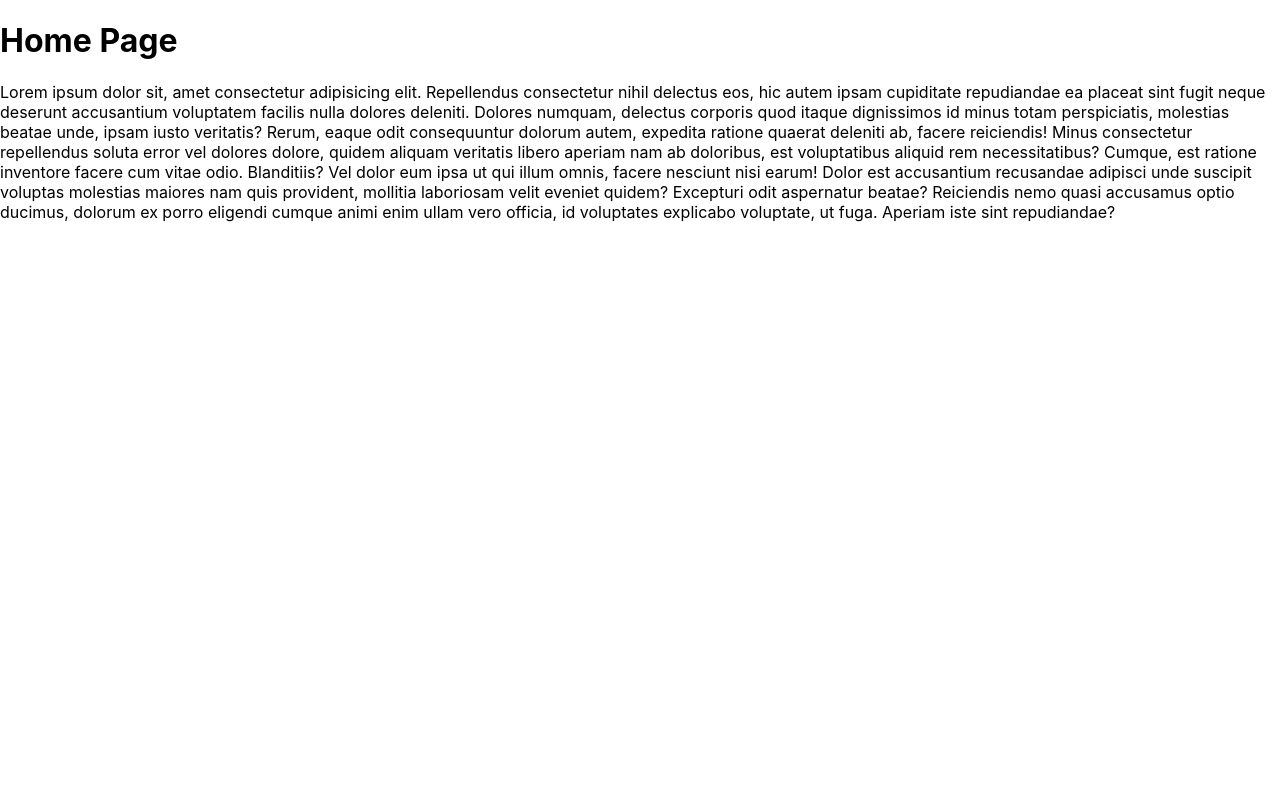
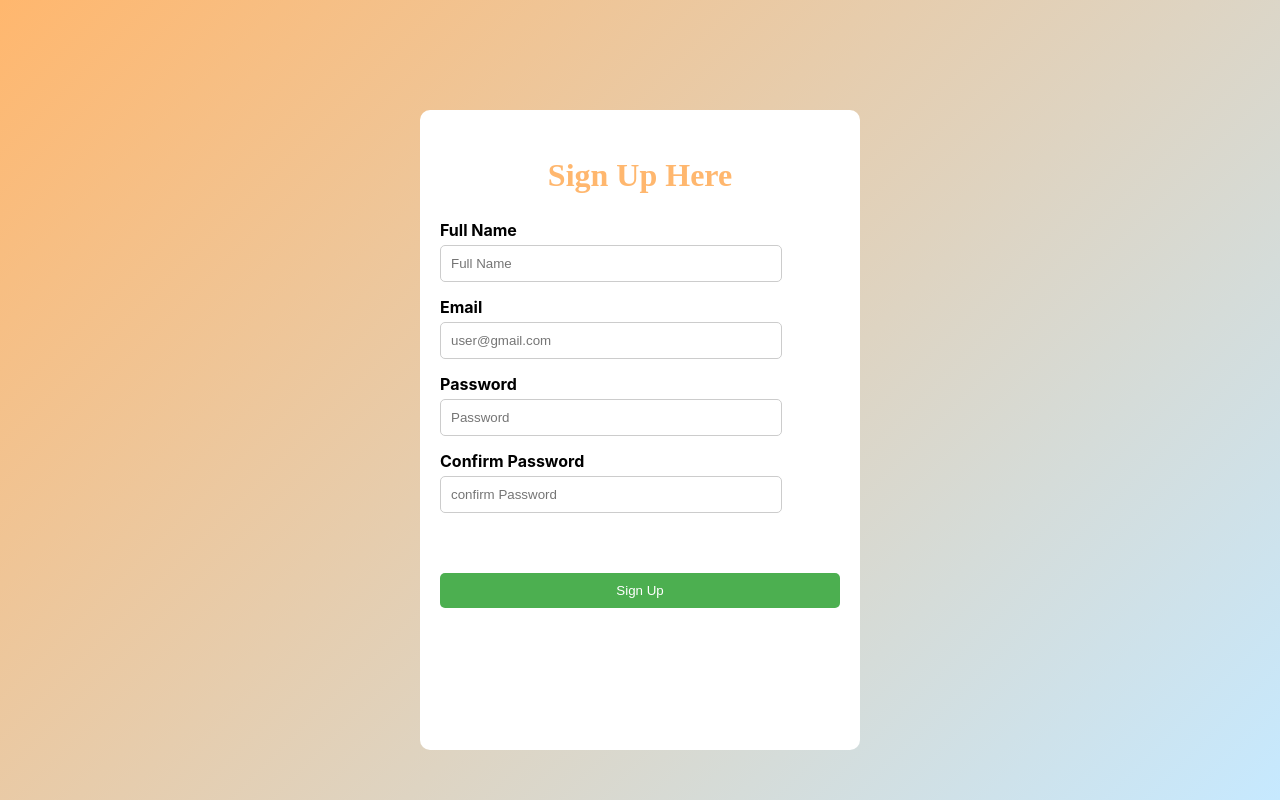
Before and after one commit to Abhijith-TG/my-react-app, a React (Create React App) app: page / in a window 1280 px wide. Built offline with nearby package versions, Linux system fonts and the light colour scheme.

Commit message:
signup page

```diff
--- a/src/App.jsx
+++ b/src/App.jsx
@@ -1,13 +1,14 @@
 
 import { Route, BrowserRouter, Routes } from 'react-router-dom';
-import HomePage from './components/HomePage';
+import HomePage from './components/signup_page';
+import RegistrationForm from './components/signup_page';
 
 function App() {
   return (
     <>
       <BrowserRouter>
         <Routes>
-          <Route path='/' element={<HomePage/>} />
+          <Route path='/' element={<RegistrationForm/>} />
         </Routes>
       </BrowserRouter>
     </>
--- a/src/components/HomePage.jsx
+++ /dev/null
@@ -1,22 +0,0 @@
-import React from 'react'
-
-const HomePage = () => {
-  return (
-      <>
-          <h1>
-              Home Page
-          </h1>
-
-          <div>
-              Lorem ipsum dolor sit, amet consectetur adipisicing elit. Repellendus consectetur nihil delectus eos, hic autem ipsam cupiditate repudiandae ea placeat sint fugit neque deserunt accusantium voluptatem facilis nulla dolores deleniti.
-              Dolores numquam, delectus corporis quod itaque dignissimos id minus totam perspiciatis, molestias beatae unde, ipsam iusto veritatis? Rerum, eaque odit consequuntur dolorum autem, expedita ratione quaerat deleniti ab, facere reiciendis!
-              Minus consectetur repellendus soluta error vel dolores dolore, quidem aliquam veritatis libero aperiam nam ab doloribus, est voluptatibus aliquid rem necessitatibus? Cumque, est ratione inventore facere cum vitae odio. Blanditiis?
-              Vel dolor eum ipsa ut qui illum omnis, facere nesciunt nisi earum! Dolor est accusantium recusandae adipisci unde suscipit voluptas molestias maiores nam quis provident, mollitia laboriosam velit eveniet quidem?
-              Excepturi odit aspernatur beatae? Reiciendis nemo quasi accusamus optio ducimus, dolorum ex porro eligendi cumque animi enim ullam vero officia, id voluptates explicabo voluptate, ut fuga. Aperiam iste sint repudiandae?
-
-          </div>
-      </>
-  )
-}
-
-export default HomePage
--- /dev/null
+++ b/src/components/signup_page.jsx
@@ -0,0 +1,141 @@
+import React, { useState } from 'react';
+import './signup_up.css';
+import { useNavigate } from 'react-router-dom';
+
+const RegistrationForm = () => {
+
+  const [formData, setFormData] = useState({
+    name: '',
+    email: '',
+    password: '',
+    confirmPassword: '',
+  });
+
+  const [errors, setErrors] = useState({
+    password: '',
+    confirmPassword: '',
+  });
+const navigate=useNavigate();
+
+  const handleChange = (e) => {
+    const { name, value } = e.target;
+    setFormData({
+      ...formData,
+      [name]: value,
+    });
+  };
+
+
+  const validateForm = () => {
+    const newErrors = {};
+    if (!formData.password) {
+      newErrors.password = 'Password is required';
+    } else if (formData.password.length < 6) {
+      newErrors.password = 'Password must be at least 6 characters long';
+    }
+
+
+
+    if (formData.password !== formData.confirmPassword) {
+      newErrors.confirmPassword = 'Passwords must match';
+    }
+
+    setErrors(newErrors);
+    return Object.keys(newErrors).length === 0;
+  };
+
+
+  const handleSubmit = (e) => {
+    e.preventDefault();
+
+
+    if (validateForm()) {
+
+      // console.log('Form data submitted:', formData);
+      navigate('/',{state:{formData}})
+
+
+      setFormData({
+        name: '',
+        email: '',
+        password: '',
+        confirmPassword: '',
+      });
+      setErrors({});
+    }
+  };
+
+  return (
+    <div className="background">
+    <div className="registration-container">
+      <h2 className='heading'>Sign Up Here</h2>
+      <form onSubmit={handleSubmit}>
+        <div className="form-group">
+          <label htmlFor="name">Full Name</label><br></br>
+          <input
+          className='inputs'
+            type="text"
+            id="name"
+            name="name"
+            placeholder='Full Name'
+            value={formData.name}
+            onChange={handleChange}
+            required
+          />
+
+        </div>
+
+        <div className="form-group">
+          <label >Email</label><br></br>
+          <input
+           className='inputs'
+            type="email"
+            id="email"
+            name="email"
+            placeholder='user@gmail.com'
+            value={formData.email}
+            onChange={handleChange}
+            required
+          />
+
+        </div>
+
+        <div className="form-group">
+          <label >Password</label><br></br>
+          <input
+          className='inputs'
+            type="password"
+            id="password"
+            name="password"
+            placeholder='Password'
+            value={formData.password}
+            onChange={handleChange}
+            required
+          />
+          {errors.password && <p className="error">{errors.password}</p>}
+        </div>
+
+        <div className="form-group">
+          <label >Confirm Password</label><br></br>
+          <input
+          className='inputs'
+            type="password"
+            id="confirmPassword"
+            name="confirmPassword"
+            placeholder='confirm Password'
+            value={formData.confirmPassword}
+            onChange={handleChange}
+            required
+          />
+          {errors.confirmPassword && <p className="error">{errors.confirmPassword}</p>}
+        </div>
+
+        <br></br><button type="submit" className="submit-btn">Sign Up</button>
+      </form>
+    </div>
+
+    </div>
+  );
+};
+
+export default RegistrationForm;
--- /dev/null
+++ b/src/components/signup_up.css
@@ -0,0 +1,63 @@
+.background{
+
+    display: flex;
+    padding: 0;
+    height: 100vh;
+    margin: 0 ;
+    background: linear-gradient(135deg, #ffb76e, #c6e9ff);
+}
+.registration-container {
+    width: 100%;
+    height: 75%;
+    max-width: 400px;
+    margin: 0 auto;
+    padding: 20px;
+    background-color: white;
+    border-radius: 10px;
+    margin-top: 110px;
+
+
+  }
+
+.heading {
+    text-align: center;
+    font-family: "Monotype Corsiva";
+    font-size: 2rem;
+    color: #ffb76e ;
+  }
+
+  .form-group {
+    margin-bottom: 15px;
+
+  }
+  label{
+    font-weight: bold;
+  }
+  .inputs {
+    width: 80%;
+    padding: 10px;
+    margin-top: 5px;
+    border: 1px solid #ccc;
+    border-radius: 5px;
+
+  }
+
+ button {
+    width: 100%;
+    margin-top: 25px;
+    padding: 10px;
+    background-color: #4CAF50;
+    color: white;
+    border: none;
+    border-radius: 5px;
+    cursor: pointer;
+  }
+
+  button:hover {
+    background-color: #45a049;
+  }
+
+  .error {
+    color: red;
+    font-size: 12px;
+  }
```
